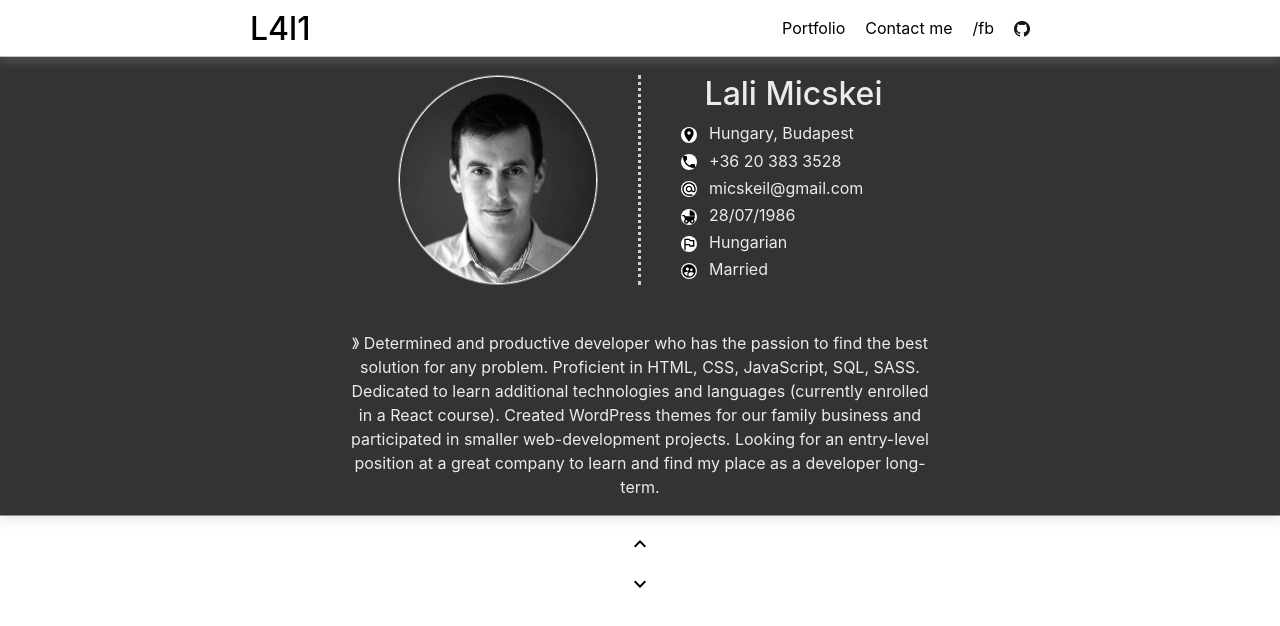
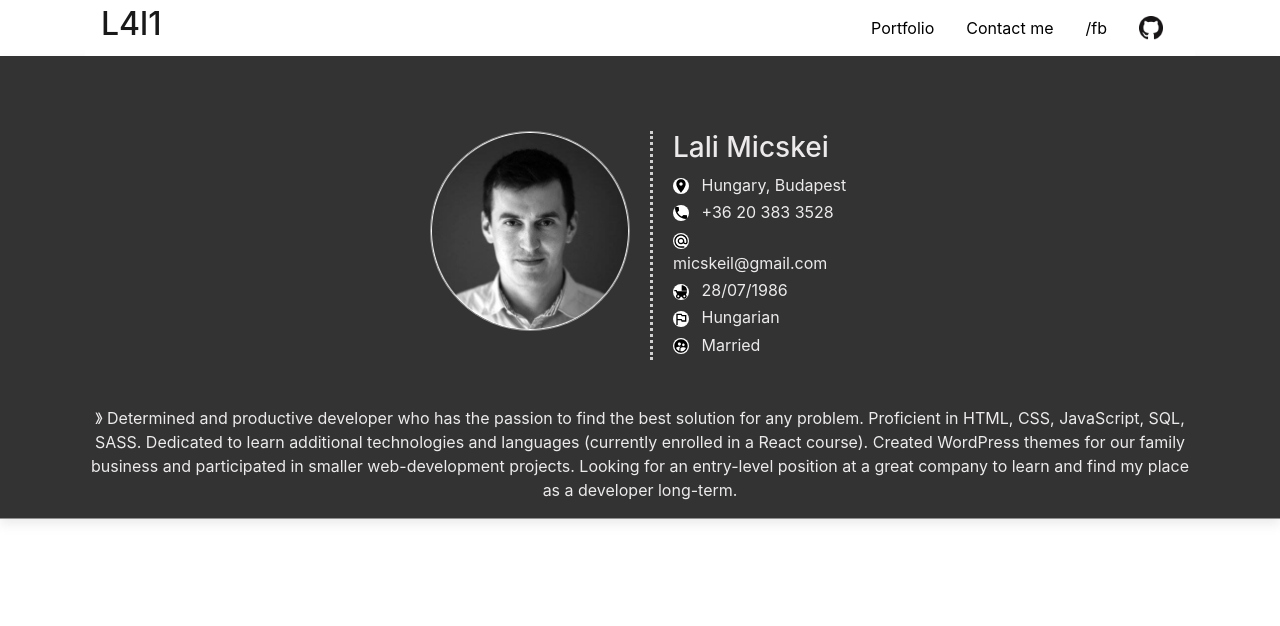
Before and after one commit to micskeil/micskeil_cv, a plain HTML site: page index.html in a window 1280 px wide. Drawn offline with nearby package versions, Linux system fonts and the light colour scheme.

Commit message:
Upgrade navbar

```diff
--- a/index.html
+++ b/index.html
@@ -4,10 +4,11 @@
 
 <head>
   <title>Lali Micskei</title>
+  <meta name="viewport" content="width=device-width, initial-scale=1.0">
   <link rel="stylesheet" href="https://stackpath.bootstrapcdn.com/bootstrap/4.4.1/css/bootstrap.min.css" integrity="sha384-Vkoo8x4CGsO3+Hhxv8T/Q5PaXtkKtu6ug5TOeNV6gBiFeWPGFN9MuhOf23Q9Ifjh" crossorigin="anonymous">
   <script src="https://code.jquery.com/jquery-3.4.1.slim.min.js" integrity="sha384-J6qa4849blE2+poT4WnyKhv5vZF5SrPo0iEjwBvKU7imGFAV0wwj1yYfoRSJoZ+n" crossorigin="anonymous"></script>
-<script src="https://cdn.jsdelivr.net/npm/popper.js@1.16.0/dist/umd/popper.min.js" integrity="sha384-Q6E9RHvbIyZFJoft+2mJbHaEWldlvI9IOYy5n3zV9zzTtmI3UksdQRVvoxMfooAo" crossorigin="anonymous"></script>
-<script src="https://stackpath.bootstrapcdn.com/bootstrap/4.4.1/js/bootstrap.min.js" integrity="sha384-wfSDF2E50Y2D1uUdj0O3uMBJnjuUD4Ih7YwaYd1iqfktj0Uod8GCExl3Og8ifwB6" crossorigin="anonymous"></script>
+  <script src="https://cdn.jsdelivr.net/npm/popper.js@1.16.0/dist/umd/popper.min.js" integrity="sha384-Q6E9RHvbIyZFJoft+2mJbHaEWldlvI9IOYy5n3zV9zzTtmI3UksdQRVvoxMfooAo" crossorigin="anonymous"></script>
+  <script src="https://stackpath.bootstrapcdn.com/bootstrap/4.4.1/js/bootstrap.min.js" integrity="sha384-wfSDF2E50Y2D1uUdj0O3uMBJnjuUD4Ih7YwaYd1iqfktj0Uod8GCExl3Og8ifwB6" crossorigin="anonymous"></script>
   <link rel="stylesheet" type="text/css" href="resources/stylesheet.css">
   <link rel="stylesheet"
   href="https://fonts.googleapis.com/css?family=Source+Sans+Pro">
@@ -15,23 +16,31 @@
   <script src="./resources/main.js"></script>
 </head>
 <body>
-<header>
-    <div class = 'header'>
-      <a id='logo' href="./index.html"><h2> L4l1 </h2></a>
-      <div class = 'nav'>
-        <a href="#portfolio"> Portfolio </a>
-        <a href="mailto:micskeil@gmail.com"> Contact me</a>
-        <a href="https://www.facebook.com/micskeil" target="blank">/fb</a>
-        <a href="https://github.com/micskeil" target="blank"> <img src ='resources/GitHub-Mark-32px.png' width="16px" height="16px">  </a>
+<header class="container">
+    <nav class = "navbar navbar-expand-lg header navbar-light bg-light sticky-top justify-content-between pb-0 pt-0 header">
+      <a class= "navbar-brand p-0" ><h2> L4l1 </h2></a>
+
+      <button class="navbar-toggler" type="button" data-toggle="collapse" data-target="#navbarNav" aria-controls="navbarNav" aria-expanded="false" aria-label="Toggle navigation">
+        <span class="navbar-toggler-icon"></span>
+      </button>
+
+
+      <div id="navbarNav" class = "collapse navbar-collapse justify-content-end text-right">
+        <a class = "p-3 nav-link" href="#portfolio"> Portfolio </a>
+        <a class = "p-3 nav-link" href="mailto:micskeil@gmail.com"> Contact me</a>
+        <a class = "p-3 nav-link" href="https://www.facebook.com/micskeil" target="blank">/fb</a>
+        <a class = "p-3 nav-link nav-icon" href="https://github.com/micskeil" target="blank"><img src ='resources/GitHub-Mark-32px.png'></a>
       </div>
-    </div>
+
+
+    </nav>
 </header>
 
-<div id = 'cover'>
-  <div class = 'creator'>
+<div class = "container-fluid cover">
+  <div class = "creator">
     <img src="./resources/micskeil.jpg">
     <div>
-      <h2>Lali Micskei</h2>
+      <h3>Lali Micskei</h3>
       <span> <img src="./resources/location_on-24px.svg"> Hungary, Budapest </span>
       <span> <img src="./resources/phone-24px.svg"> +36 20 383 3528 </span>
       <span> <img src="./resources/email-24px.svg"> micskeil@gmail.com </span>
@@ -41,18 +50,17 @@
     </div>
   </div>
   <div class="break"></div>
-  <div class="resume p-3 text-center">
+  <div class="container resume-text p-3 text-center">
     》 Determined and productive developer who has the passion to find the best solution for any problem. Proficient in HTML, CSS,
     JavaScript, SQL, SASS. Dedicated to learn additional technologies and  languages (currently enrolled in a React course).
     Created WordPress themes for our family business and participated in smaller web-development projects.
     Looking for an entry-level position at a great company to learn and find my place as a developer long-term.
   </div>
 </div>
-
+<!--
 <div id = 'close_cover' class = 'closing' onclick="closeCover()"><img src="./resources/keyboard_arrow_up-24px.svg"></div>
 <div id = 'open_cover' class = 'opening' onclick="openCover()"><img src="./resources/keyboard_arrow_down-24px.svg"></div>
 <div id = 'open_cv' class = 'closing' onclick="openCV()"><img src="./resources/keyboard_arrow_down-24px.svg"></div>
-<div id = 'close_cv' class = 'closing' onclick="closeCV()"><img src="./resources/keyboard_arrow_up-24px.svg"></div>
 
 <div id= 'cv_full' class='cv-full'>
   <div class='cv-content'>
@@ -96,7 +104,7 @@
     </div>
   </div>
 </div>
-
+-->
 <!-- <div id=iframe>
 
 <div id = 'skills_full '>
--- a/resources/stylesheet.scss
+++ b/resources/stylesheet.scss
@@ -1,3 +1,5 @@
+$main_color: hsl(0, 1%, 19%);
+
 * { margin: 0; padding: 0px; }
 
 html {
@@ -5,82 +7,40 @@ html {
     font-size: 16px;
 }
 
-header {
-    position: fixed;
-    width: 100%;
-    display: flex;
-    justify-content: center;
-    border-bottom: 1px solid rgba(175, 175, 175, 0.75);
-    margin: 0px;
-    padding: 0px;
-    box-shadow: 0px 5px 10px rgba(175, 175, 175, 0.25);
-    background-color: white;
-}
 
 .header {
-    width: 800px;
-    display: flex;
-    justify-content: space-between;
-    padding-top: 0px;
-    padding-bottom: 0px;
-}
-
-#logo {
-    padding-top: 10px;
-    text-decoration: none;
-    color: black;
-    padding-left: 10px;
-
-}
-
-.header .nav {
+    background-color: white !important;
+    color: $main_color;
+    .nav-link {
         display: inline-flex;
-    justify-content: center;
-    align-items: center;
-
-    }
-
-.header .nav a {
-    vertical-align: middle;
-    padding: 10px;
-    line-height: 1.8rem;
-    margin: 0px;
-    transition: all 2s linear 0ms;
-
-}
-
-/* unvisited link */
-.header .nav a:link {
+        &:link {
             color: black;
             text-decoration: none;
         }
-
-  /* visited link */
-.header .nav a:visited {
+        &:visited {
             color: black;
             text-decoration: none;
-
         }
-
-
-  /* mouse over link */
-.header .nav a:hover {
-
+        &:visited {
+            color: black;
+            text-decoration: none;
+        }
+        &:hover {
             font-weight: 400;
             color: rgba(255, 255, 255, 0.75);
             background-color: rgb(168, 168, 168);
-    border-bottom: 1px solid black;
-
         }
-
-  /* selected link */
-.header .nav a:active {
+        &:active {
             text-decoration: none;
             text-decoration-color: rgba(175, 175, 175, 0.75);
         }
+    }
+    .nav-icon img {
+        height: 24px;
+    }
+}
 
-
-#cover {
+.cover {
     width: 100%;
     background-color: #333333;
     color: hsla(0, 14%, 96%, 0.952);
@@ -93,18 +53,20 @@ header {
     padding: 0px;
     box-shadow: 0px 5px 10px rgba(175, 175, 175, 0.25);
     padding-top: 60px;
-}
 
     .creator {
-    width: 800px;
+        max-width: 800px;
         display: flex;
         justify-content: center;
         padding-top: 15px;
         padding-bottom: 30px;
     }
+}
+
 
 .creator img {
         max-width: 200px;
+        max-height: 200px;
         border: 1px solid rgba(175, 175, 175, 0.75);
         border-radius: 100%;
         margin-right: 5%;
```
Also changed, not shown: resources/stylesheet.css, 1 other file. Lines whose indentation alone changed are shown as unchanged.
